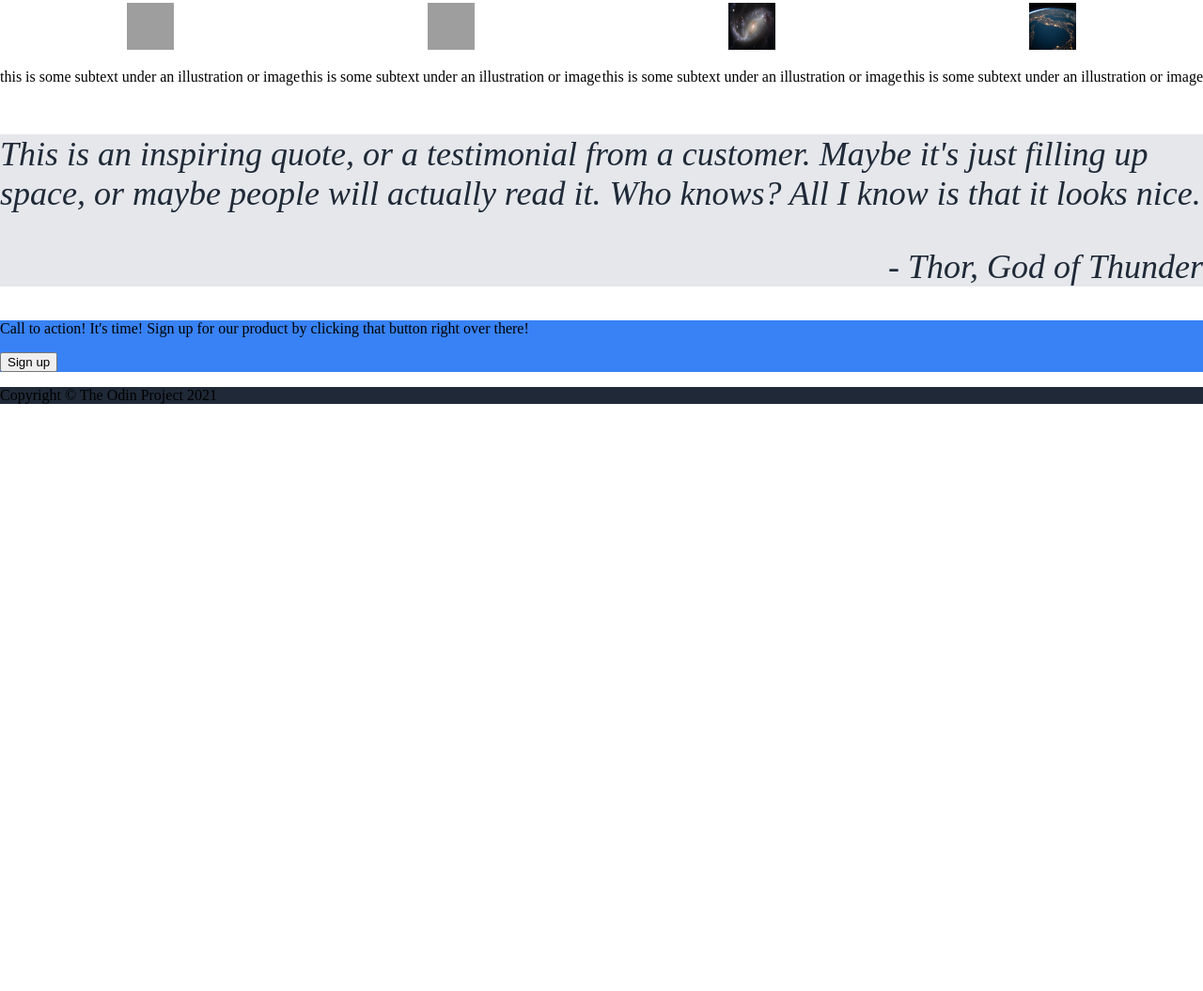
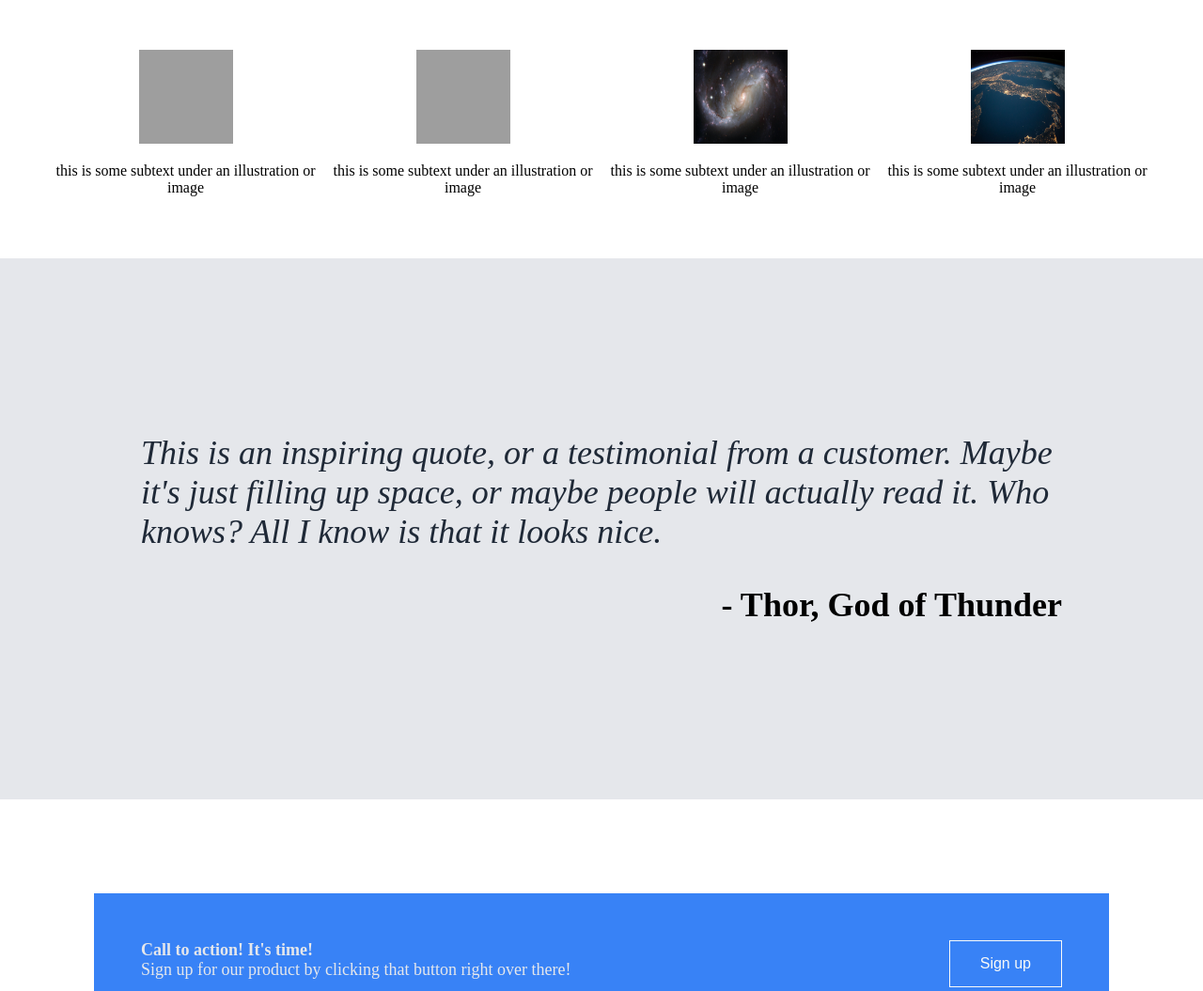
Before and after one commit to Apachemann/odin-landing-page, a plain HTML site: page index.html in a window 1280 px wide. Shown: the part 531-1586 px from the top of the page at 94% size. Before the commit the page ends 977 px from the top, so only its background shows below. Drawn offline with Linux system fonts and the light colour scheme; grey boxes are pictures that could not be loaded.

Commit message:
updated call and footer

```diff
--- a/index.html
+++ b/index.html
@@ -61,7 +61,7 @@
 
     <!-- Inspiring quote -->
     <div class="quote">
-        <p>
+        <p class="thortext">
             This is an inspiring quote, or a testimonial from a customer.
             Maybe it's just filling up space, or maybe people will actually read it.
             Who knows? All I know is that it looks nice.
@@ -73,12 +73,11 @@
 
     <!-- Call to action -->
     <div class="call">
-        <p>
-            Call to action! It's time!
-            Sign up for our product by clicking that button right over there!
-        </p>
+        <button type="button">Sign up</button>
 
-        <button type="button">Sign up</button>
+        <p><b>Call to action! It's time!</b></p>
+        <p>Sign up for our product by clicking that button right over there!</p>
+
     </div>
 
     <footer>
--- a/styles.css
+++ b/styles.css
@@ -77,6 +77,7 @@ header > div > img {
     justify-content: space-between;
     vertical-align: top;
     text-align: center;
+    padding: 50px;
 }
 
 .random-info > p {
@@ -84,8 +85,8 @@ header > div > img {
 }
 
 .random-wrap > img {
-    height: 50px;
-    width: 50px;
+    height: 100px;
+    width: 100px;
 }
 
 h3 {
@@ -99,9 +100,10 @@ h3 {
 
 .quote {
     background-color: #E5E7EB;
+    padding: 150px;
 }
 
-.quote > p {
+.thortext {
     font-size: 36px;
     font-style: italic;
     font-weight: lighter;
@@ -109,6 +111,7 @@ h3 {
 }
 
 .thorquote {
+    font-size: 36px;
     font-weight: bold;
     text-align: right;
 }
@@ -117,10 +120,33 @@ h3 {
 
 .call {
     background-color: #3882F6;
+    margin: 100px;
+    padding: 50px;
+}
+
+.call > p {
+    font-size: 18px;
+    color: #E5E7EB;
+    margin: 0px;
+}
+
+.call > button {
+    float: right;
+    background-color: #3882F6;
+    color: #F9FAF8;
+    padding: 15px 32px;
+    border: 1px solid #F9FAF8;
+    font-size: 16px;
+    margin: 0px;
+    text-align: center;
 }
 
 /* Footer */
 
 footer {
+    color: #E5E7EB;
+    margin: auto;
+    padding: 10px;
     background-color: #1F2937;
+    text-align: center;
 }
```
